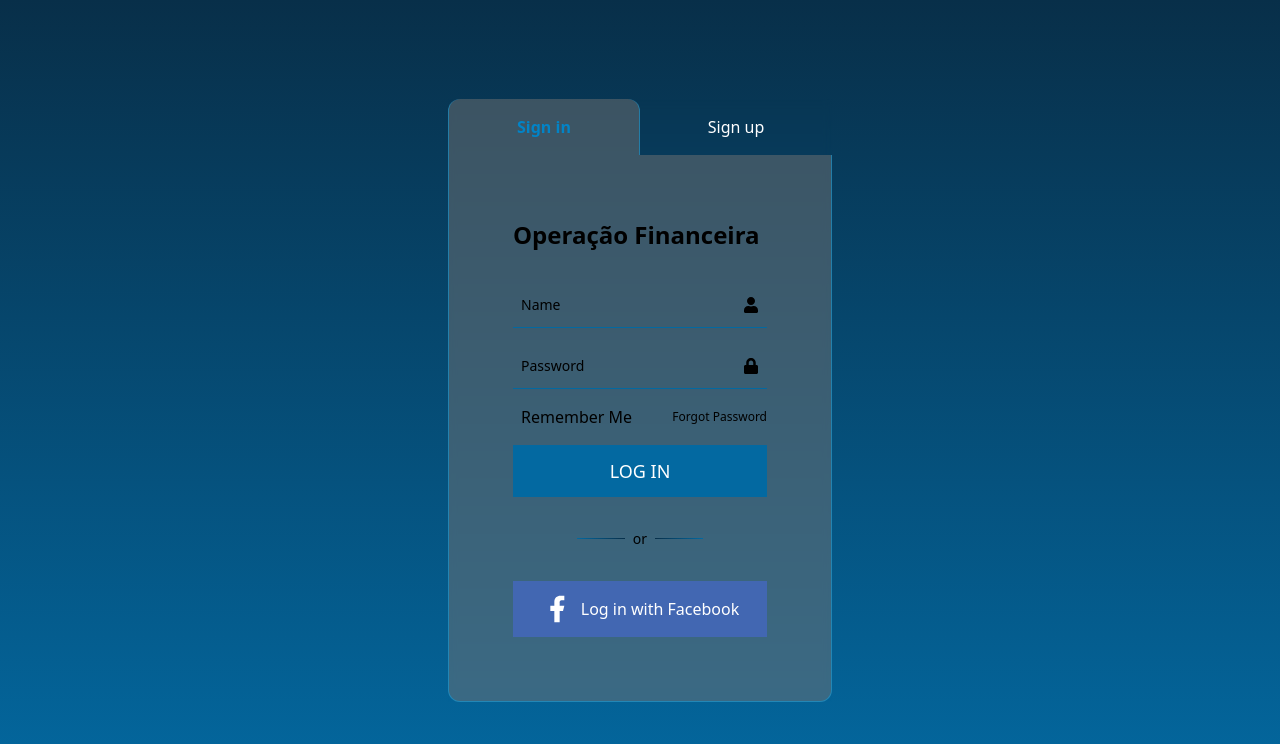
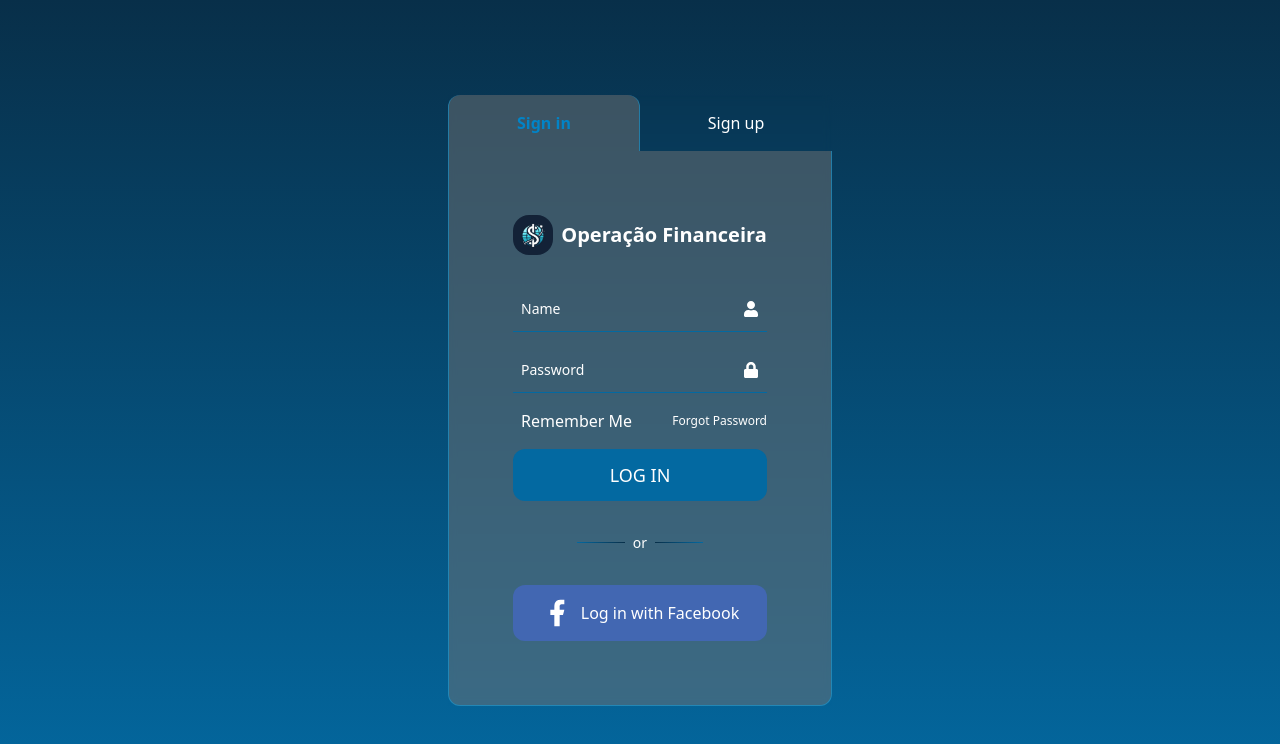
Before and after one commit to ellen-ls/operacao-financeira, a React (Create React App) app: page / in a window 1280 px wide. Shown: the top 744 px of the page. Built offline with nearby package versions, Linux system fonts and the light colour scheme.

Commit message:
ajeitando o login

```diff
--- a/src/Components/Login/Login.js
+++ b/src/Components/Login/Login.js
@@ -5,6 +5,7 @@ import { FaLock } from "react-icons/fa";
 import { FaUser } from "react-icons/fa";
 import { MdEmail } from "react-icons/md";
 import { useNavigate } from 'react-router-dom';
+import logo from '../shared/Img/logo-financeiro.png'
 
 export default function Login() {
 
@@ -35,14 +36,17 @@ export default function Login() {
 
           {activePanel === 'signin' && (
             <div id="panel-1"  className="space-y-8">
-              <h1 className='text-black text-2xl font-bold'>Operação Financeira</h1>
+              <div className='flex gap-2 justify-center items-center'>
+              <img src={logo} alt='' className='size-10 rounded-2xl'></img>
+              <h1 className='text-xl font-bold'>Operação Financeira</h1>
+              </div>
               <form className='space-y-4 '>
-                <div className="field flex items-center justify-between border-b border-sky-700 relative px-2 text-black">
+                <div className="field flex items-center justify-between border-b border-sky-700 relative px-2 ">
                   <input type="text" id="name-1" placeholder="&nbsp;" className="peer bg-transparent text-sm py-3 w-full outline-none ring-0" required />
                   <label htmlFor="name-1" className="absolute font-thin transition-all duration-300 -translate-y-6 text-sm peer-placeholder-shown:translate-y-0 peer-focus:-translate-y-6">Name</label>
                   <span className="material-symbols-outlined"><FaUser /></span>
                 </div>
-                <div className="field flex items-center justify-between border-b border-sky-700 relative px-2 text-black">
+                <div className="field flex items-center justify-between border-b border-sky-700 relative px-2 ">
                   <input type="password" id="pass-1" placeholder="&nbsp;" className="peer bg-transparent text-sm py-3 w-full outline-none ring-0" required />
                   <label htmlFor="pass-1" className="absolute font-thin transition-all duration-300 -translate-y-6 text-sm peer-placeholder-shown:translate-y-0 peer-focus:-translate-y-6">Password</label>
                   <span className="material-symbols-outlined"><FaLock /></span>
@@ -55,19 +59,31 @@ export default function Login() {
                         <span className="material-symbols-outlined"></span>
                         <span className="material-symbols-outlined"></span>
                       </div>
-                      <p className='text-black'>Remember Me</p>
+                      <p>Remember Me</p>
                     </label>
                   </div>
-                  <a className="text-xs text-black">Forgot Password</a>
+                  <a className="text-xs ">Forgot Password</a>
                 </div>
-                <button type="button" className="uppercase text-lg py-3 px-4 bg-sky-700 text-white relative isolate w-full flex items-center justify-center gap-2 overflow-hidden ring-0 outline-none before:absolute before:inset-0 before:-z-10 before:opacity-0 before:transition-all before:duration-300 before:ease-out before:bg-[#2f285a] hover:before:opacity-100 focus-visible:before:opacity-100"
+                <button type="button" className="uppercase text-lg py-3 px-4 bg-sky-700
+                 text-white relative isolate w-full flex items-center justify-center gap-2
+                 overflow-hidden ring-0 outline-none before:absolute before:inset-0 before:-z-10
+                 before:opacity-0 before:transition-all before:duration-300 before:ease-out
+                 before:bg-[#2f285a] hover:before:opacity-100 focus-visible:before:opacity-100 rounded-xl"
                 onClick={()=>navigate('/usuario')}
                 >
                   Log in
                 </button>
               </form>
-              <p className="spacer-or mx-auto w-2/4 flex items-center justify-center gap-2 text-sm whitespace-nowrap before:block before:bg-gradient-to-r before:to-[#0056FE] before:w-2/4 before:h-px after:block after:bg-gradient-to-l after:to-[#2E3CBD] after:w-2/4 after:h-px text-black">or</p>
-              <button type="button" className="!bg-[#4267B2] py-3 px-4 bg-sky-700 text-white relative isolate w-full flex items-center justify-center gap-2 overflow-hidden ring-0 outline-none before:absolute before:inset-0 before:-z-10 before:opacity-0 before:transition-all before:duration-300 before:ease-out before:bg-[#2f285a] hover:before:opacity-100 focus-visible:before:opacity-100">
+              <p className="spacer-or mx-auto w-2/4 flex items-center
+              justify-center gap-2 text-sm whitespace-nowrap before:block
+              before:bg-gradient-to-r before:to-[#0056FE] before:w-2/4
+              before:h-px after:block after:bg-gradient-to-l
+              after:to-[#2E3CBD] after:w-2/4 after:h-px">or</p>
+              <button type="button" className="!bg-[#4267B2] py-3 px-4 bg-sky-700
+              text-white relative isolate w-full flex items-center justify-center gap-2
+              overflow-hidden ring-0 outline-none before:absolute before:inset-0 before:-z-10
+              before:opacity-0 before:transition-all before:duration-300 before:ease-out
+              before:bg-[#2f285a] hover:before:opacity-100 focus-visible:before:opacity-100 rounded-xl">
                 <svg xmlns="http://www.w3.org/2000/svg" viewBox="0 0 24 24" className="w-8">
                   <path fill="currentColor" d="M14 13.5h2.5l1-4H14v-2c0-1.03 0-2 2-2h1.5V2.14c-.326-.043-1.557-.14-2.857-.14C11.928 2 10 3.657 10 6.7v2.8H7v4h3V22h4z" />
                 </svg>
@@ -78,28 +94,43 @@ export default function Login() {
           {activePanel === 'signup' && (
             <div id="panel-2" className="space-y-8">
               <form className="space-y-4">
-              <h1 className='text-black text-2xl font-bold'>Operação Financeira</h1>
-                <div className="field flex items-center justify-between border-b border-sky-700 relative px-2 text-black">
+                <div className='flex gap-2 justify-center items-center'>
+                 <img src={logo} alt='' className='size-10 rounded-2xl'></img>
+                <h1 className='text-xl font-bold'>Operação Financeira</h1>
+              </div>
+                <div className="field flex items-center justify-between border-b border-sky-700 relative px-2 ">
                   <input type="text" id="name-2" placeholder="&nbsp;" className="peer bg-transparent text-sm py-3 w-full outline-none ring-0" required />
-                  <label htmlFor="name-2" className="absolute font-thin transition-all duration-300 -translate-y-6 text-sm peer-placeholder-shown:translate-y-0 peer-focus:-translate-y-6">Name</label>
+                  <label htmlFor="name-2" className="absolute font-thin transition-all
+                  duration-300 -translate-y-6 text-sm peer-placeholder-shown:translate-y-0 peer-focus:-translate-y-6">Name</label>
                   <span className="material-symbols-outlined"><FaUser /></span>
                 </div>
-                <div className="field flex items-center justify-between border-b border-sky-700 relative px-2 text-black">
+                <div className="field flex items-center justify-between border-b border-sky-700 relative px-2 ">
                   <input type="email" id="email-2" placeholder="&nbsp;" className="peer bg-transparent text-sm py-3 w-full outline-none ring-0" required  />
-                  <label htmlFor="email-2" className="absolute font-thin transition-all duration-300 -translate-y-6 text-sm peer-placeholder-shown:translate-y-0 peer-focus:-translate-y-6">Email</label>
+                  <label htmlFor="email-2" className="absolute font-thin transition-all
+                  duration-300 -translate-y-6 text-sm peer-placeholder-shown:translate-y-0 peer-focus:-translate-y-6">Email</label>
                   <span className="material-symbols-outlined"><MdEmail /></span>
                 </div>
-                <div className="field flex items-center justify-between border-b border-sky-700 relative px-2 text-black">
+                <div className="field flex items-center justify-between border-b border-sky-700 relative px-2 ">
                   <input type="password" id="pass-2" placeholder="&nbsp;" className="peer bg-transparent text-sm py-3 w-full outline-none ring-0" required />
-                  <label htmlFor="pass-2" className="absolute font-thin transition-all duration-300 -translate-y-6 text-sm peer-placeholder-shown:translate-y-0 peer-focus:-translate-y-6">Password</label>
+                  <label htmlFor="pass-2" className="absolute font-thin transition-all
+                  duration-300 -translate-y-6 text-sm peer-placeholder-shown:translate-y-0 peer-focus:-translate-y-6">Password</label>
                   <span className="material-symbols-outlined"><FaLock /></span>
                 </div>
-                <button type="button" className="uppercase text-lg py-3 px-4 bg-sky-700 text-white relative isolate w-full flex items-center justify-center gap-2 overflow-hidden ring-0 outline-none before:absolute before:inset-0 before:-z-10 before:opacity-0 before:transition-all before:duration-300 before:ease-out before:bg-[#2f285a] hover:before:opacity-100 focus-visible:before:opacity-100">
+                <button type="button" className="uppercase text-lg py-3 px-4 bg-sky-700
+                text-white relative isolate w-full flex items-center justify-center gap-2
+                overflow-hidden ring-0 outline-none before:absolute before:inset-0 before:-z-10
+                before:opacity-0 before:transition-all before:duration-300 before:ease-out
+                before:bg-[#2f285a] hover:before:opacity-100 focus-visible:before:opacity-100 rounded-xl">
                   Sign up
                 </button>
               </form>
-              <p className="spacer-or mx-auto w-2/4 flex items-center justify-center gap-2 text-sm whitespace-nowrap before:block before:bg-gradient-to-r before:to-[#0056FE] before:w-2/4 before:h-px after:block after:bg-gradient-to-l after:to-[#2E3CBD] after:w-2/4 after:h-px text-black">or</p>
-              <button type="button" className="!bg-[#4267B2] py-3 px-4 bg-sky-700 text-white relative isolate w-full flex items-center justify-center gap-2 overflow-hidden ring-0 outline-none before:absolute before:inset-0 before:-z-10 before:opacity-0 before:transition-all before:duration-300 before:ease-out before:bg-[#2f285a] hover:before:opacity-100 focus-visible:before:opacity-100">
+              <p className="spacer-or mx-auto w-2/4 flex items-center justify-center gap-2 text-sm
+              whitespace-nowrap before:block before:bg-gradient-to-r before:to-[#0056FE]
+              before:w-2/4 before:h-px after:block after:bg-gradient-to-l after:to-[#2E3CBD] after:w-2/4 after:h-px ">or</p>
+              <button type="button" className="!bg-[#4267B2] py-3 px-4 bg-sky-700 text-white
+              relative isolate w-full flex items-center justify-center gap-2 overflow-hidden ring-0
+              outline-none before:absolute before:inset-0 before:-z-10 before:opacity-0 before:transition-all
+              before:duration-300 before:ease-out before:bg-[#2f285a] hover:before:opacity-100 focus-visible:before:opacity-100 rounded-xl">
                 <svg xmlns="http://www.w3.org/2000/svg" viewBox="0 0 24 24" className="w-8">
                   <path fill="currentColor" d="M14 13.5h2.5l1-4H14v-2c0-1.03 0-2 2-2h1.5V2.14c-.326-.043-1.557-.14-2.857-.14C11.928 2 10 3.657 10 6.7v2.8H7v4h3V22h4z" />
                 </svg>
```
